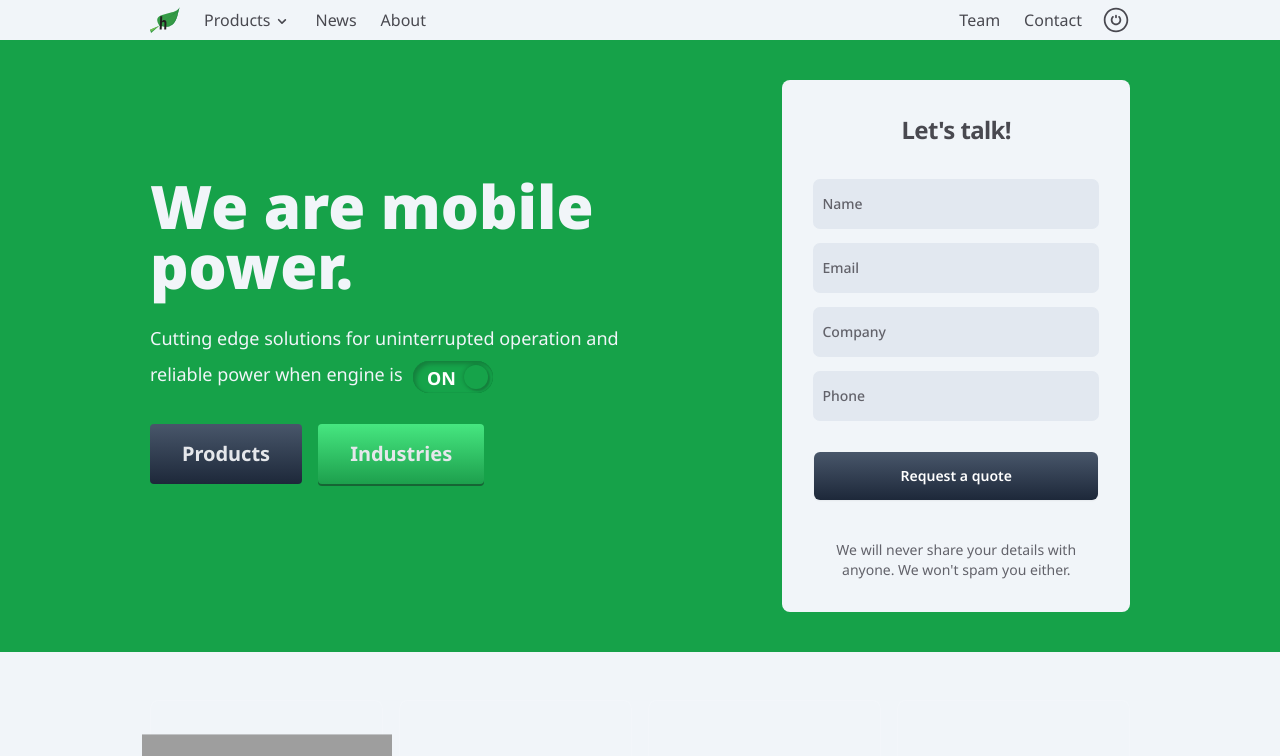
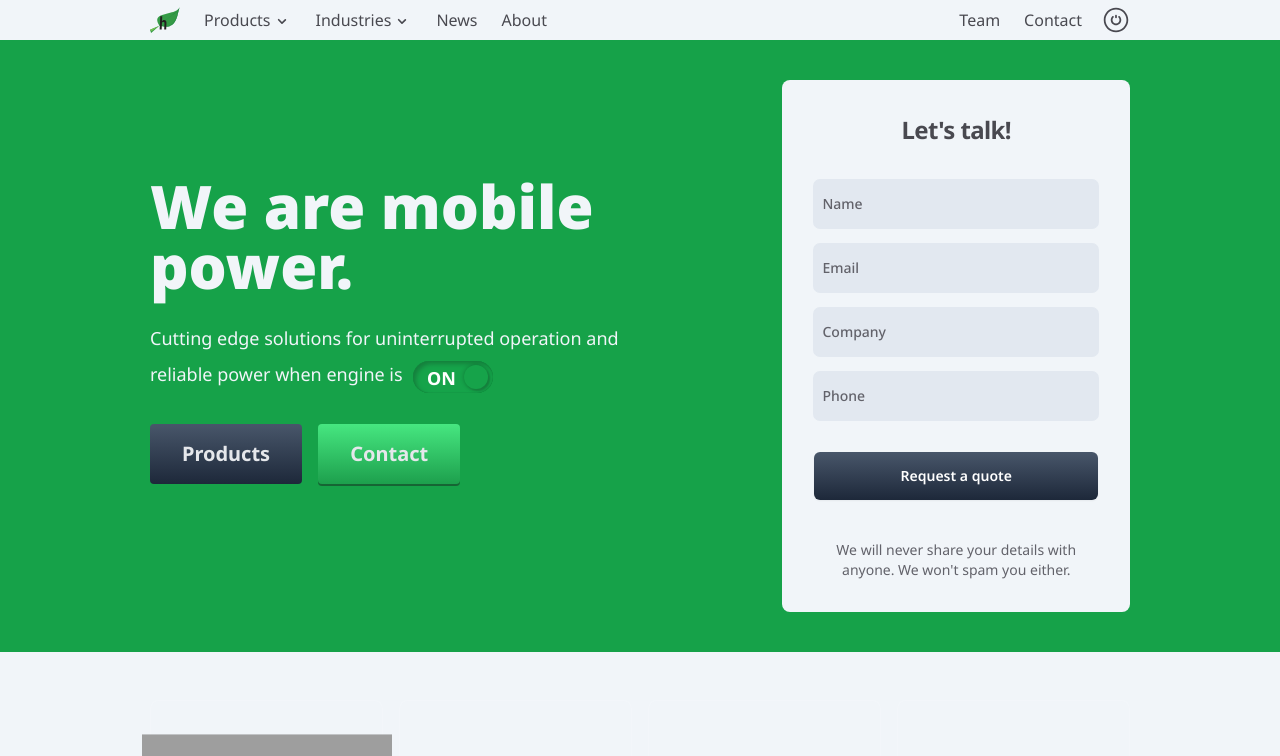
Before and after one commit to betaluis/hhg-website, a Next.js app: page / in a window 1280 px wide. Shown: the top 756 px of the page. Built offline with nearby package versions, Linux system fonts and the light colour scheme; grey boxes are pictures that could not be loaded.

Commit message:
Industries in the main menu

```diff
--- a/components/Footer.tsx
+++ b/components/Footer.tsx
@@ -111,7 +111,12 @@ const FooterLink = ({ label, links }: { label: string; links: Link[] }) => {
             <ul role="list" className="mt-6 space-y-4">
                 {links.map((item) => (
                     <li key={item.name}>
-                        <a href={item.href} className="text-sm leading-6 text-gray-300 hover:text-white">
+                        <a href={item.href}
+                            className="
+                            text-sm leading-6 text-gray-300 hover:text-white
+                            focus:ring-2 focus:ring-inset focus:ring-white/20
+                            outline-0"
+                        >
                             {item.name}
                         </a>
                     </li>
@@ -151,7 +156,7 @@ const SubscribeForm = () => (
                     bg-white/5 px-3 py-1.5 text-base text-content-light-1 shadow-sm
                     ring-1 ring-inset ring-white/10
                     placeholder:text-gray-400
-                    focus:ring-2 focus:ring-inset focus:ring-green-600
+                    focus:ring-2 focus:ring-inset focus:ring-white/20
                     sm:w-64 sm:text-sm sm:leading-6
                     xl:w-full
                     "
--- a/components/MobileMenu.tsx
+++ b/components/MobileMenu.tsx
@@ -1,12 +1,12 @@
 "use client";
 
 import React, { useState, useEffect, ReactNode } from 'react';
-import { motion, AnimatePresence } from 'framer-motion';
 import Link from 'next/link';
-import { extraMobileNavLinks, industriesNavItems, productsNavItems } from "@/data/NavLinks";
 import MenuIcon from '@/components/icons/MenuButton';
 import Button from '@/components/Button';
 import Divider from './Divider';
+import { motion, AnimatePresence } from 'framer-motion';
+import { extraMobileNavLinks, industriesNavItems, productsNavItems } from "@/data/NavLinks";
 
 interface LinksProps {
     links: NavItem[];
--- a/data/NavLinks.tsx
+++ b/data/NavLinks.tsx
@@ -88,6 +88,7 @@ export const extraMobileNavLinks: NavItem[] = [
 
 export const leftNavItems: NavItem[] = [
     { href: "/products", label: "Products", sublist: productsNavItems },
+    { href: "/industries", label: "Industries", sublist: industriesNavItems },
     { href: "/news", label: "News" },
     { href: "/about", label: "About" },
 ];
--- a/sections/home/Hero.tsx
+++ b/sections/home/Hero.tsx
@@ -53,8 +53,8 @@ const Buttons = () => {
                 largeMobile={true}
             />
             <Button
-                label="Industries"
-                href="/industries"
+                label="Contact"
+                href="/contact"
                 bold={true}
                 textColor="light"
                 className="bg-green-gradient hover:bg-green-gradient-hover px-8 drop-shadow-[0_2px_0_rgba(22,101,52,1)]"
```
